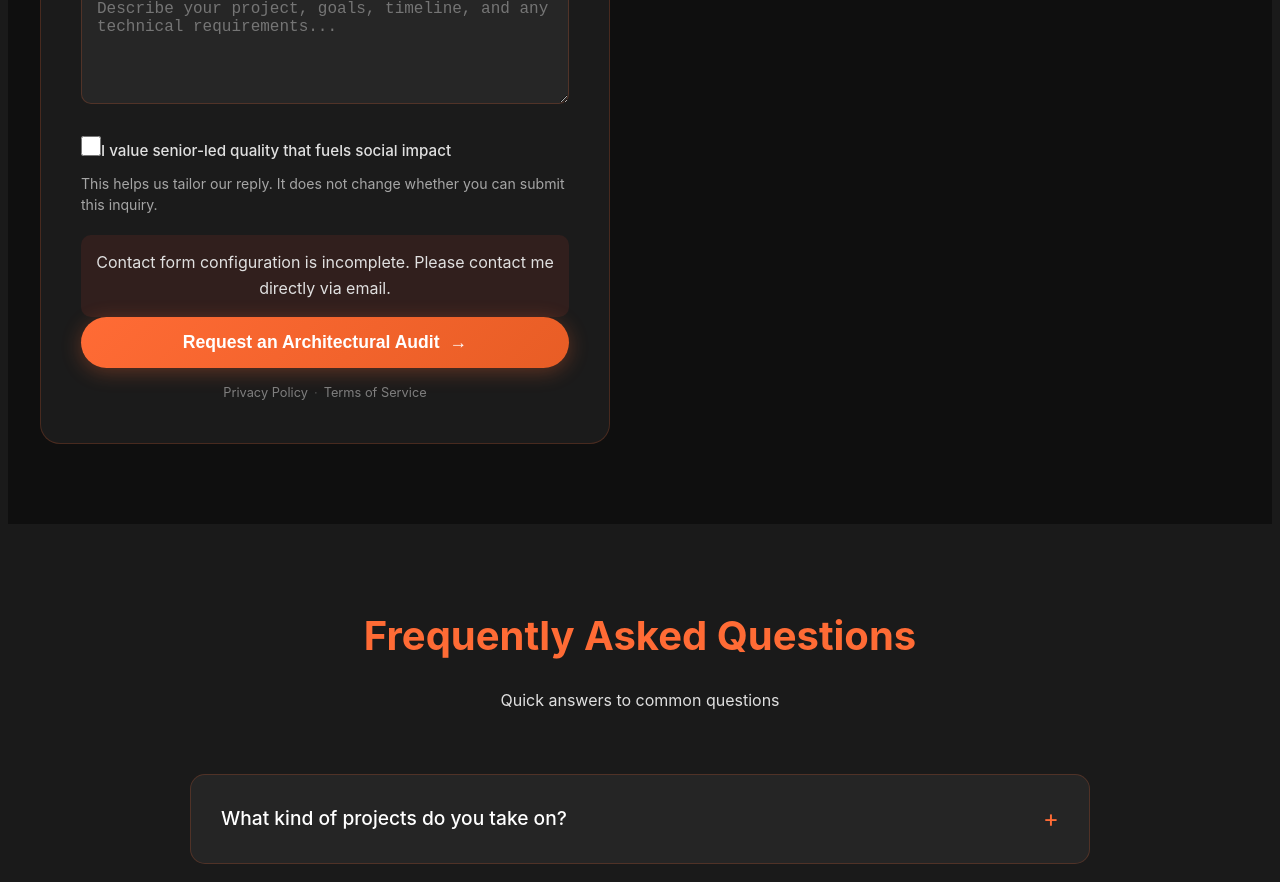
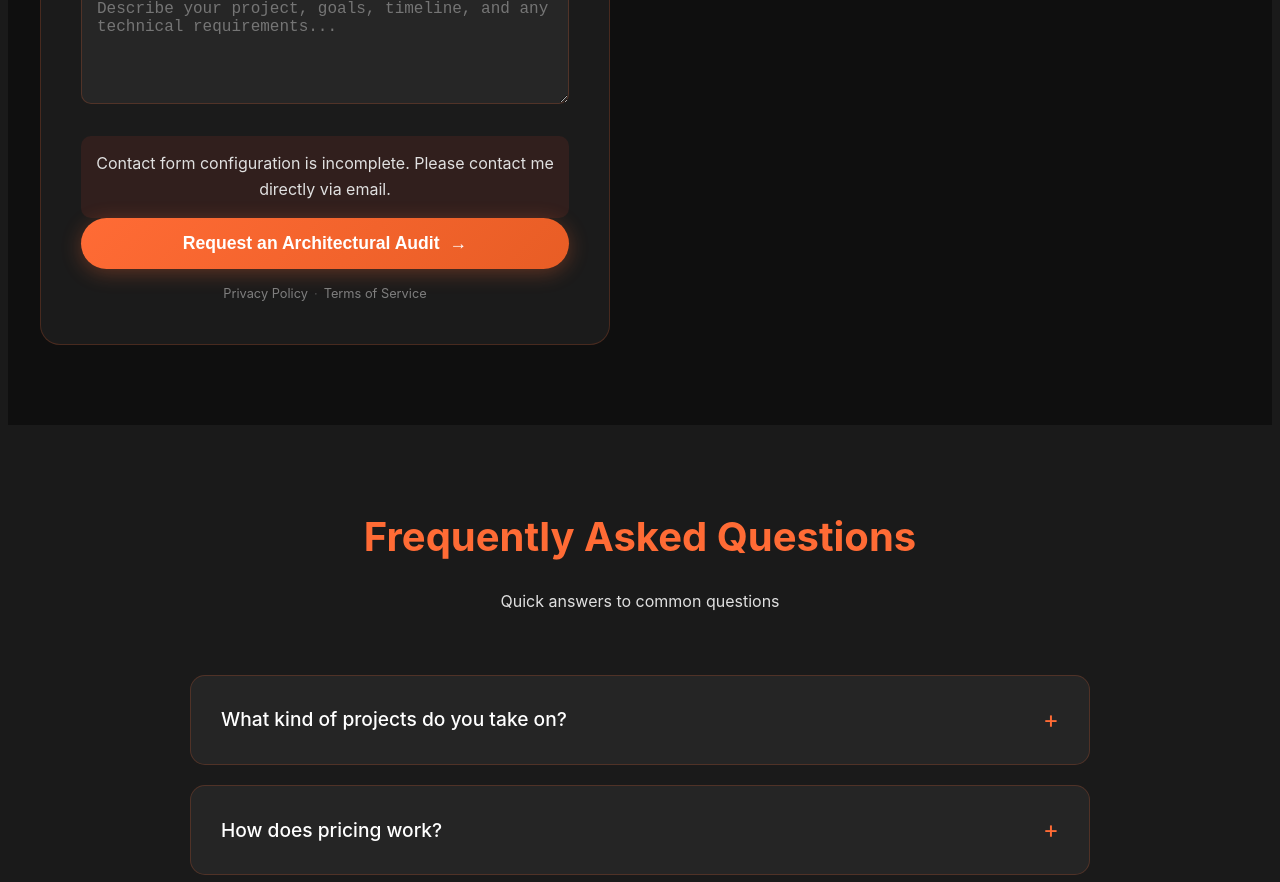
Before and after one commit to skill-wanderer/skill-wanderer-landing-page, a Nuxt app: page /contact in a window 1280 px wide. Shown: the part 2080-2962 px from the top of the page. Built offline with nearby package versions, Linux system fonts and the light colour scheme.

Commit message:
Update contact.vue

```diff
--- a/pages/contact.vue
+++ b/pages/contact.vue
@@ -106,13 +106,6 @@
             <div class="form-group">
               <label for="message">Your Message</label>
               <textarea id="message" v-model="form.message" required placeholder="Describe your project, goals, timeline, and any technical requirements..."></textarea>
-            </div>
-            <div class="form-group form-checkbox-group">
-              <label class="checkbox-label">
-                <input type="checkbox" v-model="form.valuesQuality">
-                <span>I value senior-led quality that fuels social impact</span>
-              </label>
-              <p class="checkbox-note">This helps us tailor our reply. It does not change whether you can submit this inquiry.</p>
             </div>
             <div v-if="!isWeb3FormsConfigured && !formMessage.show" class="form-message error">
               {{ hireConfigErrorMessage }}
@@ -313,8 +306,7 @@ const form = reactive({
   name: '',
   email: '',
   topic: '',
-  message: '',
-  valuesQuality: false
+  message: ''
 })
 
 // Guild application form state
@@ -579,7 +571,6 @@ const handleHireSubmit = async () => {
       email: replyEmail,
       message: form.message,
       topic: form.topic,
-      valuesQuality: form.valuesQuality,
       form_type: formType,
       submission_reference: submissionReference,
       submitted_at: submittedAt,
@@ -652,8 +643,7 @@ const handleHireSubmit = async () => {
       name: '',
       email: '',
       topic: '',
-      message: '',
-      valuesQuality: false
+      message: ''
     })
   } catch (error) {
     const errorType = getSubmissionErrorType(error)
@@ -1411,35 +1401,6 @@ body {
   background: rgba(255, 107, 53, 0.25);
 }
 
-/* Value Checkbox */
-.form-checkbox-group {
-  margin-bottom: 20px;
-}
-
-.checkbox-label {
-  display: flex;
-  align-items: center;
-  gap: 12px;
-  cursor: pointer;
-  font-size: 0.95rem;
-  line-height: 1.5;
-}
-
-.checkbox-label input[type="checkbox"] {
-  width: 20px;
-  height: 20px;
-  accent-color: var(--primary-orange);
-  flex-shrink: 0;
-  cursor: pointer;
-}
-
-.checkbox-note {
-  margin-top: 10px;
-  font-size: 0.88rem;
-  line-height: 1.5;
-  opacity: 0.7;
-}
-
 /* Form Footer Legal */
 .form-footer-legal {
   margin-top: 15px;
```
